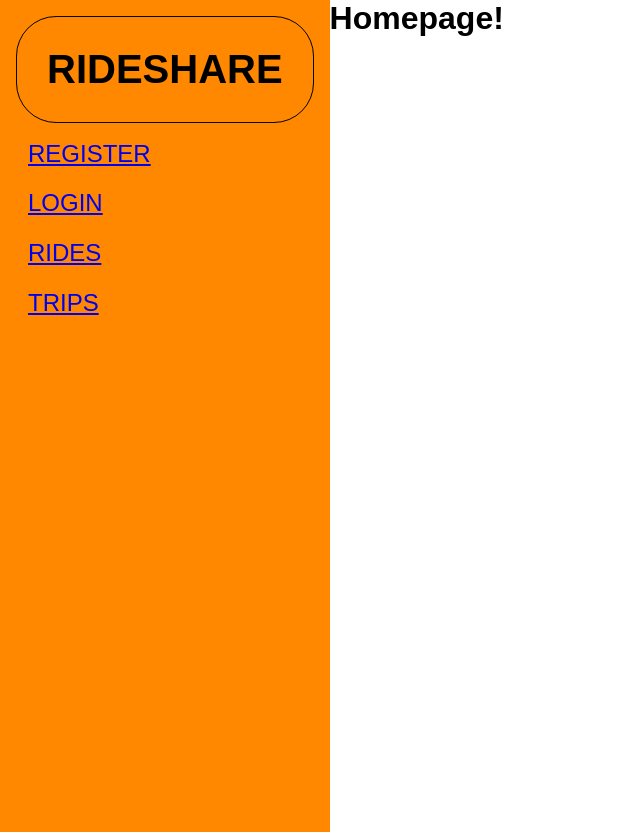
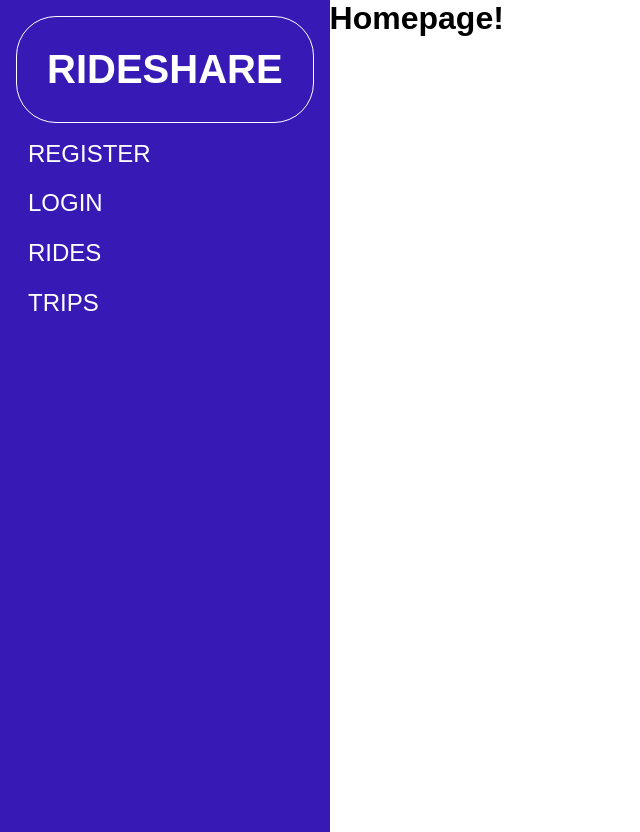
Before and after one commit to nchau3/RideShare, a React (Create React App) app in the folder client/: page / in a window 1280 px wide. Shown: the whole page, without its empty margins (0-640 px from the left). Built offline with nearby package versions, Linux system fonts and the light colour scheme.

Commit message:
set primary color to sass variable, remove default styling from nav links

```diff
--- a/client/src/components/NavBar.js
+++ b/client/src/components/NavBar.js
@@ -10,16 +10,16 @@ export default function NavBar() {
       <h1 className="logo">RIDESHARE</h1>
       <ul>
         <li>
-          <NavLink to="/register" activeClassName="selected">REGISTER</NavLink>
+          <NavLink to="/register" className="nav-item" activeClassName="selected">REGISTER</NavLink>
         </li>
         <li>
-          <NavLink to="/login" activeClassName="selected">LOGIN</NavLink>
+          <NavLink to="/login" className="nav-item" activeClassName="selected">LOGIN</NavLink>
         </li>
         <li>
-          <NavLink to="/rides" activeClassName="selected">RIDES</NavLink>
+          <NavLink to="/rides" className="nav-item" activeClassName="selected">RIDES</NavLink>
         </li>
         <li>
-          <NavLink to="/trips" activeClassName="selected">TRIPS</NavLink>
+          <NavLink to="/trips" className="nav-item" activeClassName="selected">TRIPS</NavLink>
         </li>
       </ul>
     </nav>
--- a/client/src/styles/component-styles/navbar.scss
+++ b/client/src/styles/component-styles/navbar.scss
@@ -5,6 +5,7 @@ nav {
   height: 100%;
   width: fit-content;
   background-color: variables.$primary-color;
+  color: white;
 
   .logo {
     width: fit-content;
@@ -17,12 +18,18 @@ nav {
   ul {
     list-style-type: none;
 
+
     li {
       padding: .2em .5em;
       margin-top: .5em;
       font-size: 1.5em;
       list-style-type: none;
       text-decoration: none;
+
+      .nav-item {
+        color: white;
+        text-decoration: none;
+      }
     }
 
     .selected {
--- a/client/src/styles/variables.scss
+++ b/client/src/styles/variables.scss
@@ -1 +1 @@
-$primary-color: rgb(255, 136, 0);
+$primary-color: rgb(55, 26, 182);
```
